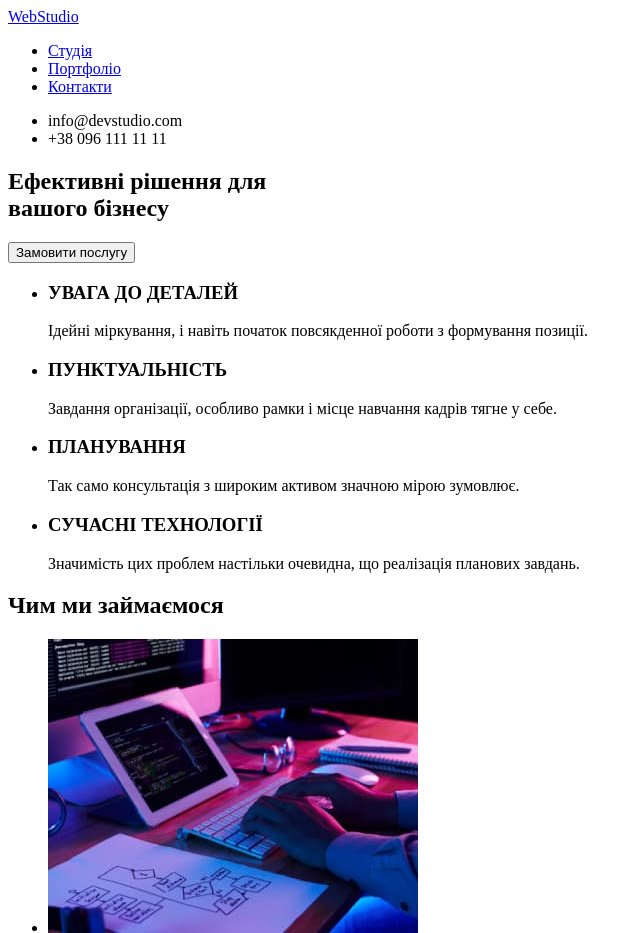
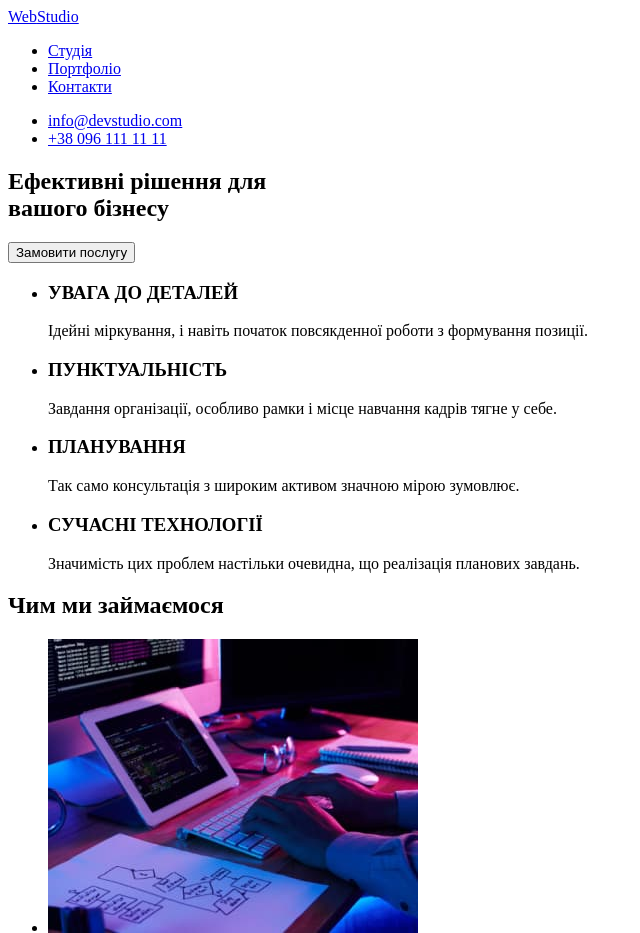
Before and after one commit to MelnykY/goit-markup-hw-01, a plain HTML site: page index.html in a window 1280 px wide. Shown: the top 933 px of the page, without its empty margins (0-640 px from the left). Drawn offline with Linux system fonts and the light colour scheme.

Commit message:
mail/tel updates

```diff
--- a/index.html
+++ b/index.html
@@ -28,10 +28,10 @@
         </nav>
         <ul>
             <li>
-                info@devstudio.com
+                <a href="mailto:info@devstudio.com">info@devstudio.com</a>
             </li>
             <li>
-                +38 096 111 11 11
+                <a href="tel:+380961111111">+38 096 111 11 11</a>
             </li>
         </ul>
     </header>
@@ -161,8 +161,8 @@
         </a>
         <address>
             м. Київ, пр-т Лесі Українки, 26<br>
-            info@devstudio.com<br>
-            +38 096 111 11 11
+            <a href="mailto:info@devstudio.com">info@devstudio.com</a><br>
+            <a href="tel:+380961111111">+38 096 111 11 11</a>
         </address>
     </footer>
 </body>
```
